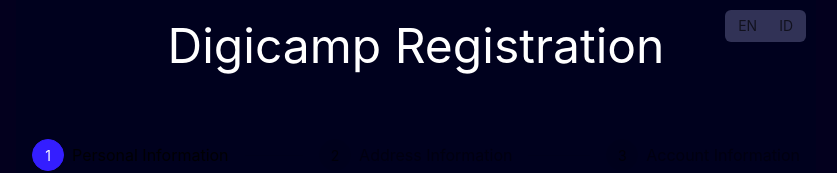
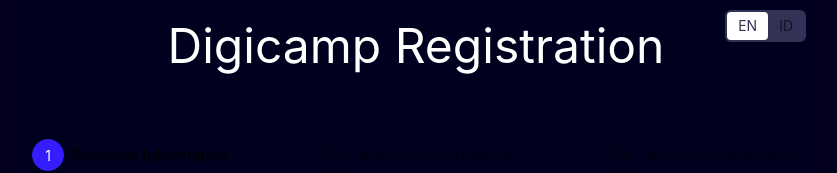
Before and after one commit to ayaayawae-dxg/revou-mini-project-3-bona, a React (Create React App) app: page / in a window 1280 px wide. Shown: the top 173 px of the page, without its empty margins (224-1061 px from the left). Built offline with nearby package versions, Linux system fonts and the light colour scheme.

Commit message:
fix style, implement localstorage - fix change language style when selected - save registration data to localstore if submitted

```diff
--- a/src/components/Header/index.tsx
+++ b/src/components/Header/index.tsx
@@ -23,9 +23,15 @@
     >
       <Segmented
         style={{ position: "absolute", top: 10, right: 10 }}
-        options={["EN", "ID"]}
+        options={[
+          { label: "EN", value: "en" },
+          { label: "ID", value: "id" },
+        ]}
         value={lang}
-        onChange={(e) => i18n.changeLanguage(e.toString().toLowerCase())}
+        onChange={(e) => {
+          setLang(e.toString());
+          i18n.changeLanguage(e.toString())
+        }}
       />
       {t("header")}
     </CustomHeader>
--- a/src/pages/Home/index.tsx
+++ b/src/pages/Home/index.tsx
@@ -1,21 +1,18 @@
-import React, { useMemo, useState } from "react";
-import { GeneralLayout } from "layouts";
+import React, { lazy, useState } from "react";
 import { Form, Steps } from "antd";
 import { FormProvider, useForm } from "react-hook-form";
 import { useSetRecoilState } from "recoil";
 import { registrationState } from "store";
+import { useNavigate } from "react-router-dom";
+import { useTranslation } from "react-i18next";
 
 import PersonalInformation from "./components/Form/PersonalInformation";
 import AddressInformation from "./components/Form/AddressInformation";
 import AccountInformation from "./components/Form/AccountInformation";
-import NavButton from "./components/molecules/NavButton";
-import { useNavigate } from "react-router-dom";
-import { useTranslation } from "react-i18next";
-
-
+const NavButton = lazy(() => import("./components/molecules/NavButton"));
 
 const Home = () => {
-  const navigate = useNavigate()
+  const navigate = useNavigate();
   const methods = useForm<DRegistration>();
   const [current, setCurrent] = useState<number>(0);
   const setRegistrationValue = useSetRecoilState(registrationState);
@@ -34,7 +31,7 @@
       title: t("form.page.3.title"),
       content: <AccountInformation />,
     },
-  ]
+  ];
 
   const next = () => {
     methods.handleSubmit((data) => {
@@ -49,8 +46,9 @@
   const items = steps.map((item) => ({ key: item.title, title: item.title }));
 
   const onSubmit = (data: DRegistration) => {
-    setRegistrationValue(data)
-    navigate('dashboard')
+    setRegistrationValue(data);
+    localStorage.setItem("registration", JSON.stringify(data));
+    navigate("dashboard");
   };
 
   return (
--- a/src/theme.tsx
+++ b/src/theme.tsx
@@ -21,8 +21,8 @@
     },
     Segmented: {
       trackBg: "#313256",
-      itemSelectedBg: "white",
-      itemSelectedColor: "#341eff",
+      itemSelectedBg: "#ffffff",
+      itemSelectedColor: "#313256",
     }
   },
 }
```
